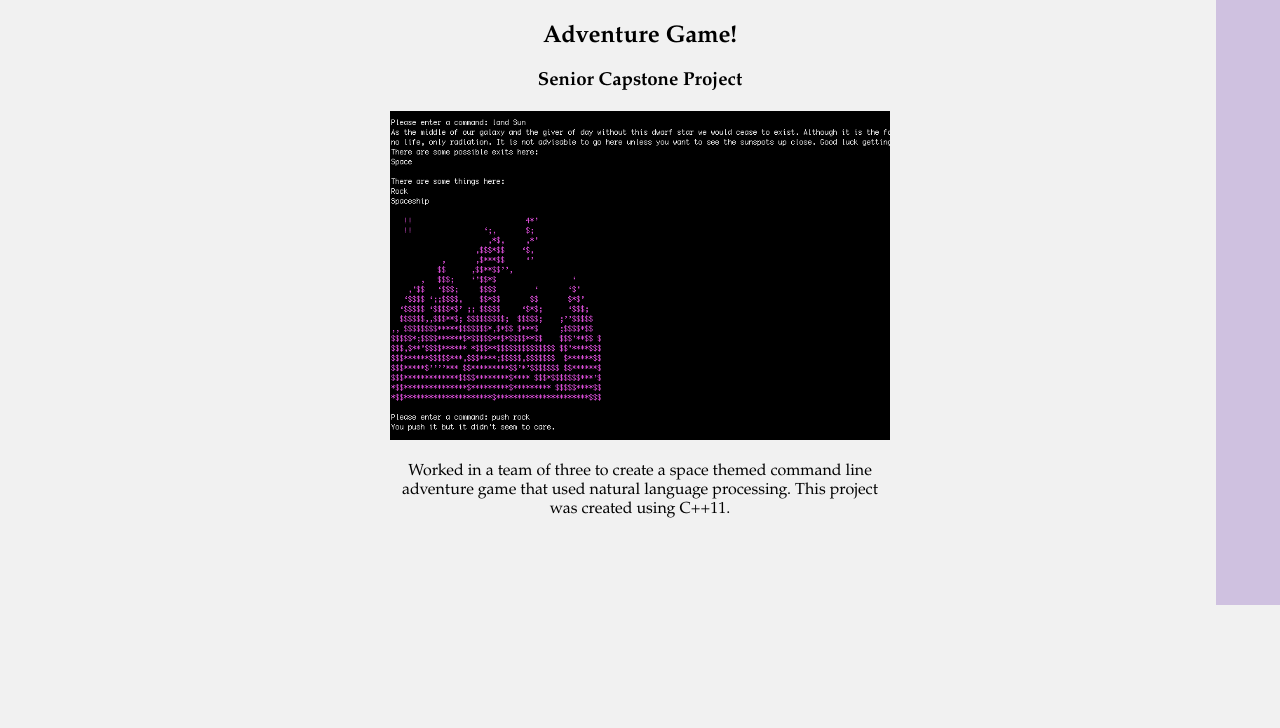
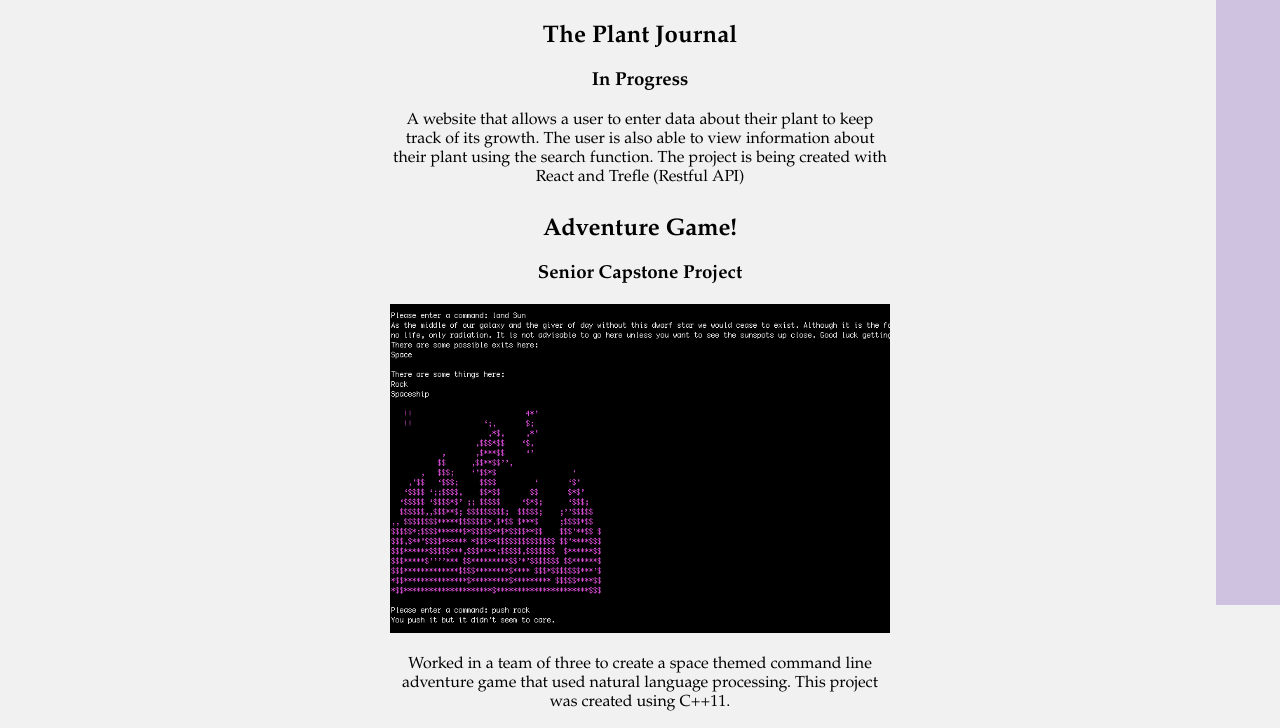
Before and after one commit to KorynLeslieArcaya/KorynLeslieArcaya.github.io, a plain HTML site: page projects.html in a window 1280 px wide. Shown: the part 195-923 px from the top of the page. Before the commit the page ends 800 px from the top, so only its background shows below. Drawn offline with Linux system fonts and the light colour scheme.

Commit message:
Adding "The Plant Journal" project

```diff
--- a/projects.html
+++ b/projects.html
@@ -24,6 +24,11 @@
 		</ul>
 	</div>
 	<div class="project">
+		<h2>The Plant Journal</h2>
+		<h3>In Progress</h3>
+		<p class="project_des">A website that allows a user to enter data about their plant to keep track of its growth. The user is also able to view information about their plant using the search function. The project is being created with React and Trefle (Restful API)<p class="project_des">
+	</div>
+	<div class="project">
 		<h2>Adventure Game!</h2>
 		<h3>Senior Capstone Project</h3>
 		<img src="sun.png" style="width:500px;height:auto;">
```
